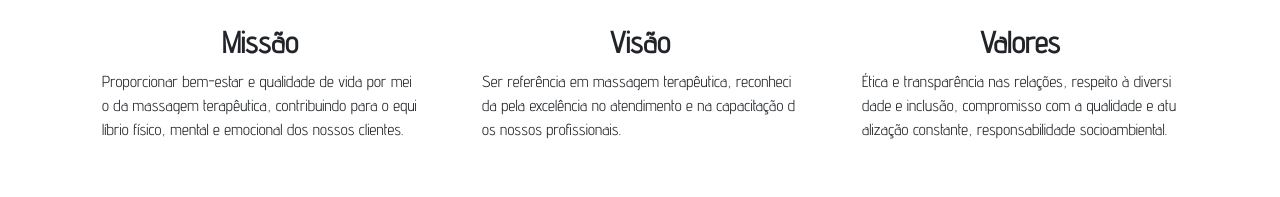
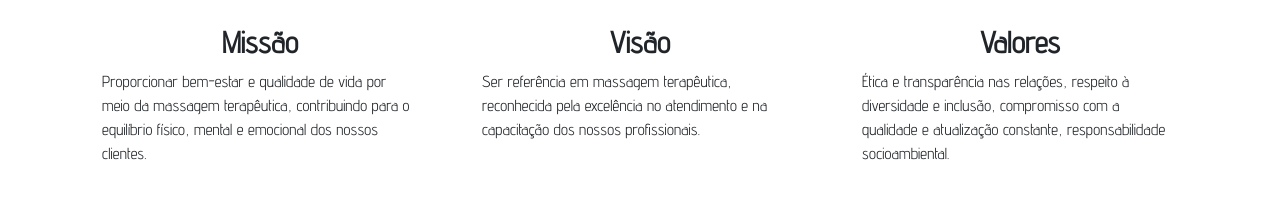
Before and after one commit to diegogaldino-dev/espacoKi, a React (Create React App) app: page / in a window 1280 px wide. Shown: the part 1051-1248 px from the top of the page. Built offline with nearby package versions, Linux system fonts and the light colour scheme.

Commit message:
ajustando

```diff
--- a/src/components/Carousel/CarouselHome.jsx
+++ b/src/components/Carousel/CarouselHome.jsx
@@ -12,7 +12,7 @@ import Imagem3 from '../../img/7.jpg'
 export default function CarouselHome() {
   return (
     <StyledCarousel>
-    <Carousel.Item interval={1500}>
+    <Carousel.Item interval={4000}>
       <div style={{ height: '600px' }}>
         <img className="d-block w-100" src={Imagem1} alt="No primeiro slide, uma imagem mostra a mão de uma mulher vestindo shorts verde musgo, em primeiro plano, desfocada junto com um armário ao fundo. Em destaque, aparecem as mãos da pessoa de shorts, enquanto uma segunda pessoa está deitada em uma mesa de massagem. O rosto da pessoa deitada é evidenciado, assim como parte do ombro e do peito, que estão cobertos por uma toalha. Os olhos da pessoa estão fechados. A mão direita da mulher em destaque encontra-se abaixo do queixo da outra pessoa, enquanto a mão esquerda toca o topo da testa." />
       </div>
@@ -22,7 +22,7 @@ export default function CarouselHome() {
         </TitleCarousel>
       </Carousel.Caption>
     </Carousel.Item>
-    <Carousel.Item interval={1500}>
+    <Carousel.Item interval={4000}>
       <div style={{ height: '600px' }}>
         <img className="d-block w-100" src={Imagem2} alt="No segundo slide, há uma imagem que retrata uma pessoa massageando o pé de outra. O foco está no pé e nas mãos em destaque, bem como em partes da roupa que são predominantemente vermelhas, com detalhes em preto e dourado. Também é possível ver parte do braço da pessoa que está massageando. O fundo da imagem está desfocado, dando ênfase ao ato da massagem." />
       </div>
@@ -32,7 +32,7 @@ export default function CarouselHome() {
         </TitleCarousel>
       </Carousel.Caption>
     </Carousel.Item>
-    <Carousel.Item interval={1500}>
+    <Carousel.Item interval={4000}>
       <div style={{ height: '600px' }}>
         <img className="d-block w-100" src={Imagem3} alt="No terceiro slide, é exibida uma imagem com duas pessoas. A primeira pessoa está deitada de bruços na mesa de massagem, com a cabeça apoiada nas mãos, que estão totalmente desfocadas. A segunda pessoa é evidenciada com as mãos em destaque, segurando um frasco de óleo de cor amarela. A pessoa que segura o frasco está vestindo uma blusa branca e calças roxas, que estão desfocadas na imagem." />
       </div>
--- a/src/components/pages/style.jsx
+++ b/src/components/pages/style.jsx
@@ -33,7 +33,7 @@ export const Text = styled.span`
 export const Description = styled.span `
   font-family: 'Hind Madurai', sans-serif;
   margin-top: 5px;
-  word-break: break-all;
+  word-wrap: break-word;
 `
 
 
```
